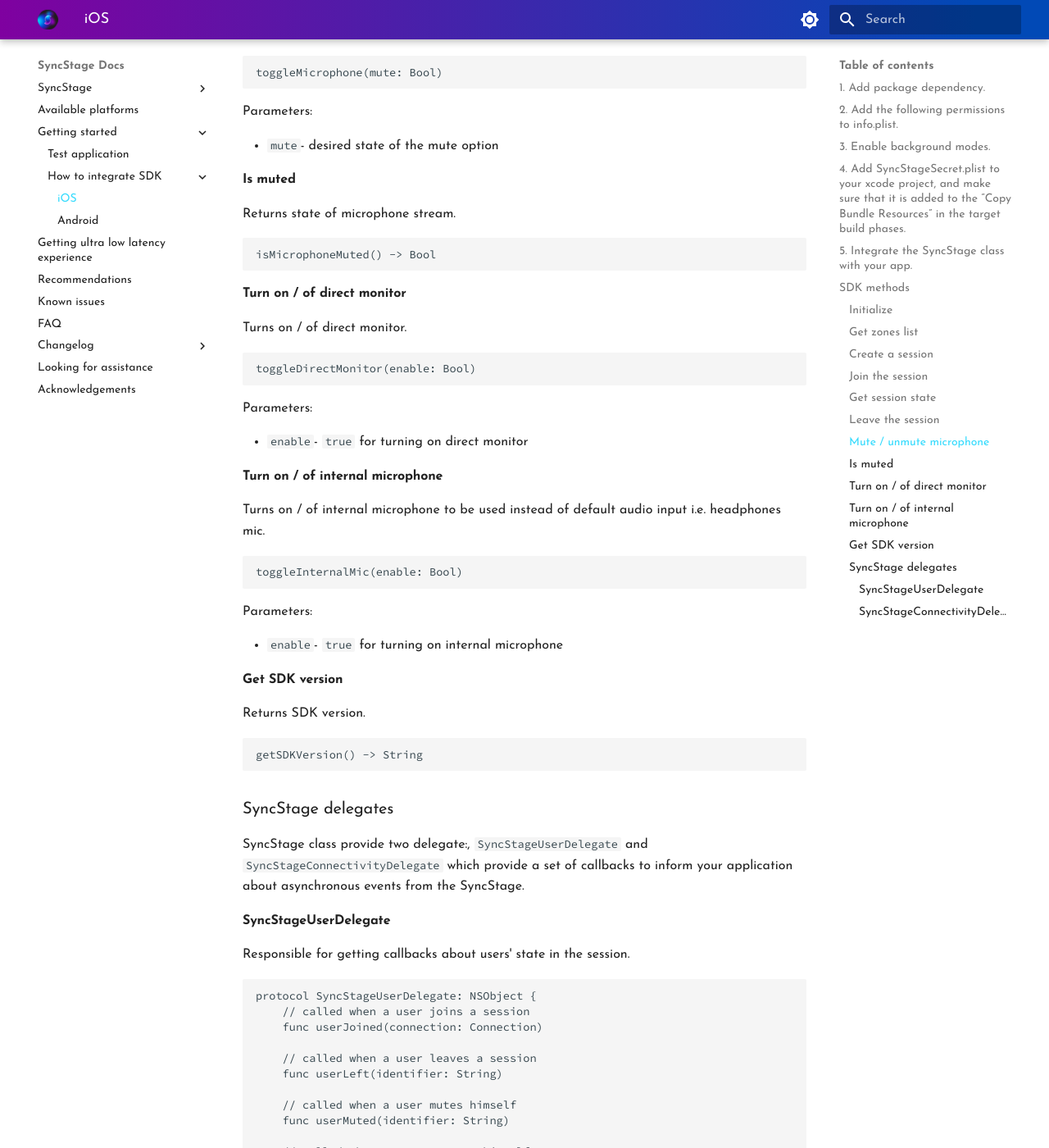
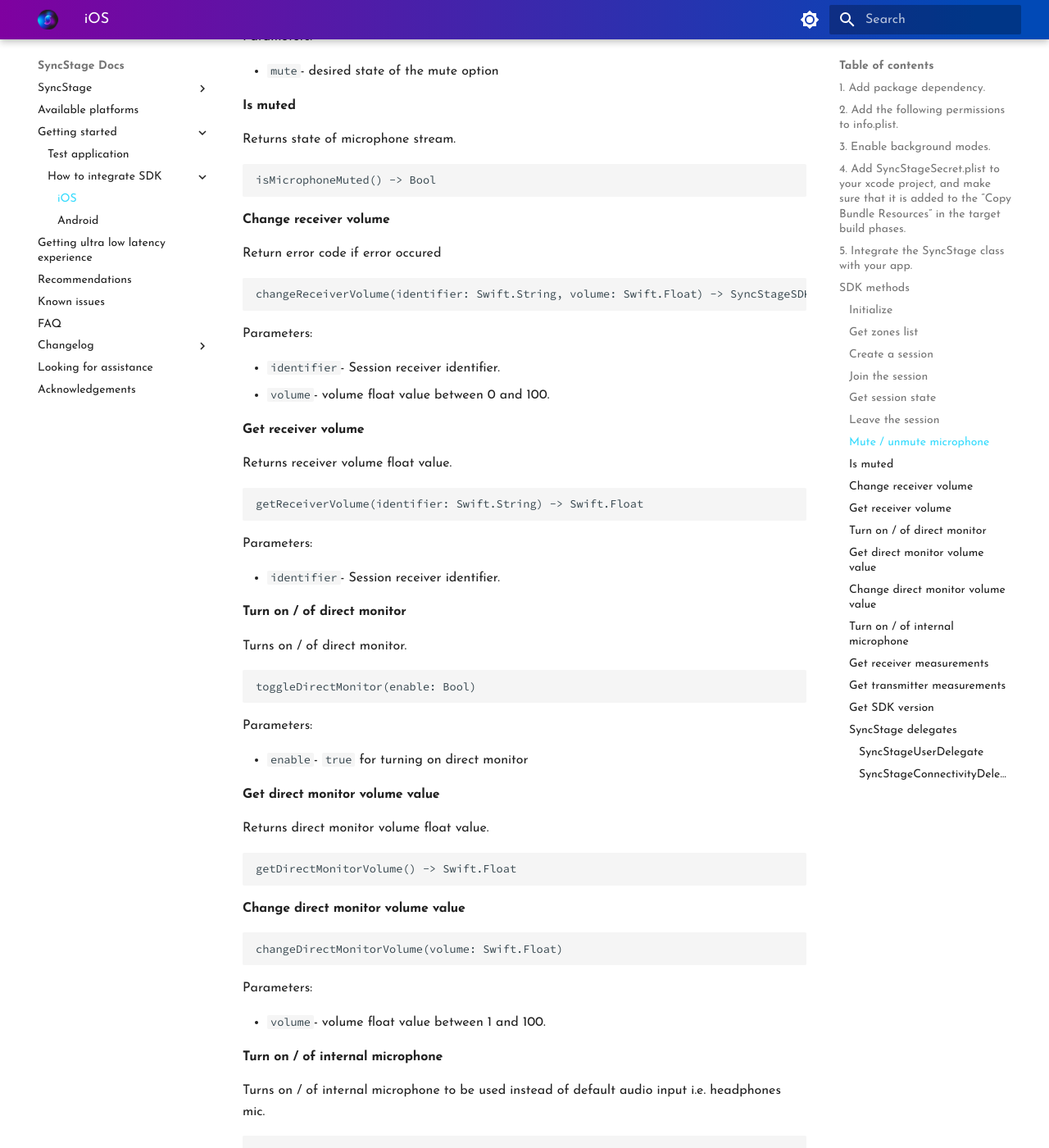
Before and after one commit to opensesamemedia/syncstage-docs, an MkDocs documentation site: the page built from docs/ios-integration.md, in a window 1280 px wide and 1400 px high, scrolled down 3222 px. Shown: the whole window at 82% size. Built offline with MkDocs 1.6.1 and Material for MkDocs 9.7.7, drawn with Linux system fonts in a browser that asks for light colours; some of the changed text lies outside the part shown.

Commit message:
updating documentation

````diff
--- a/docs/ios-integration.md
+++ b/docs/ios-integration.md
@@ -160,6 +156,29 @@
 isMicrophoneMuted() -> Bool
 ```
 
+#### Change receiver volume
+
+Return error code if error occured
+
+```
+changeReceiverVolume(identifier: Swift.String, volume: Swift.Float) -> SyncStageSDK.SyncStageErrorCode
+```
+Parameters:
+
+* `identifier`- Session receiver identifier.
+* `volume`- volume float value between 0 and 100.
+
+#### Get receiver volume
+
+Returns receiver volume float value.
+
+```
+getReceiverVolume(identifier: Swift.String) -> Swift.Float
+```
+Parameters:
+
+* `identifier`- Session receiver identifier.
+
 #### Turn on / of direct monitor
 Turns on / of direct monitor.
 
@@ -170,6 +189,21 @@
 
 * `enable`- `true` for turning on direct monitor
 
+#### Get direct monitor volume value
+Returns direct monitor volume float value.
+
+```
+getDirectMonitorVolume() -> Swift.Float
+```
+#### Change direct monitor volume value
+
+```
+changeDirectMonitorVolume(volume: Swift.Float)
+```
+Parameters:
+
+* `volume`- volume float value between 1 and 100.
+
 #### Turn on / of internal microphone
 Turns on / of internal microphone to be used instead of default audio input i.e. headphones mic.
 
@@ -179,6 +213,26 @@
 Parameters:
 
 * `enable`- `true` for turning on internal microphone
+
+#### Get receiver measurements
+Retruns session receiver measurements structure.
+
+```
+getReceiverMeasurements(identifier: Swift.String) -> SyncStageSDK.Measurements
+```
+Parameters:
+
+* `identifier`- session receiver identifier
+
+#### Get transmitter measurements
+Retruns session transmitter measurements structure.
+
+```
+func getTransmitterMeasurements() -> SyncStageSDK.Measurements
+```
+Parameters:
+
+* `identifier`- session transmitter identifier.
 
 #### Get SDK version
 Returns SDK version.
````
Also changed, not shown: other parts of docs/ios-integration.md (+2 -6 lines), docs/ios-changelog.md (+5 -1 lines).
